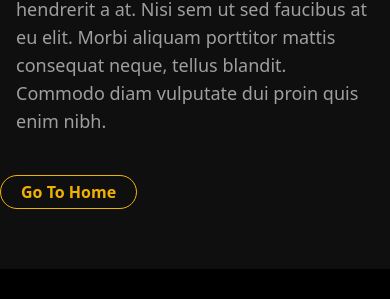
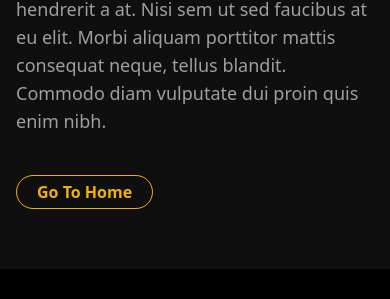
Before and after one commit to Avhinaw/HeadFieldAssign, a React (Vite) app: page /about in a window 390 px wide. Shown: the part 1353-1652 px from the top of the page. Built offline with nearby package versions, Linux system fonts and the light colour scheme.

Commit message:
Save current changes before rewriting history

```diff
--- a/src/pages/Aboutus.tsx
+++ b/src/pages/Aboutus.tsx
@@ -32,7 +32,7 @@ const About: React.FC = () => {
         </section>
 
         {/* Button */}
-        <div className="py-10 lg:py-0 lg:px-32">
+        <div className="py-10 lg:py-0 lg:px-32 px-4">
           <Button text="Go To Home" />
         </div>
         </div>
--- a/src/pages/Services.tsx
+++ b/src/pages/Services.tsx
@@ -35,7 +35,7 @@ const Services: React.FC = () => {
       </Section>
 
       {/* Button */}
-      <div className="mt-6 lg:px-32 pb-10">
+      <div className="mt-6 lg:px-32 pb-10 px-4">
         <Button text ="GO TO HOME" />
       </div>
     </div>
```
